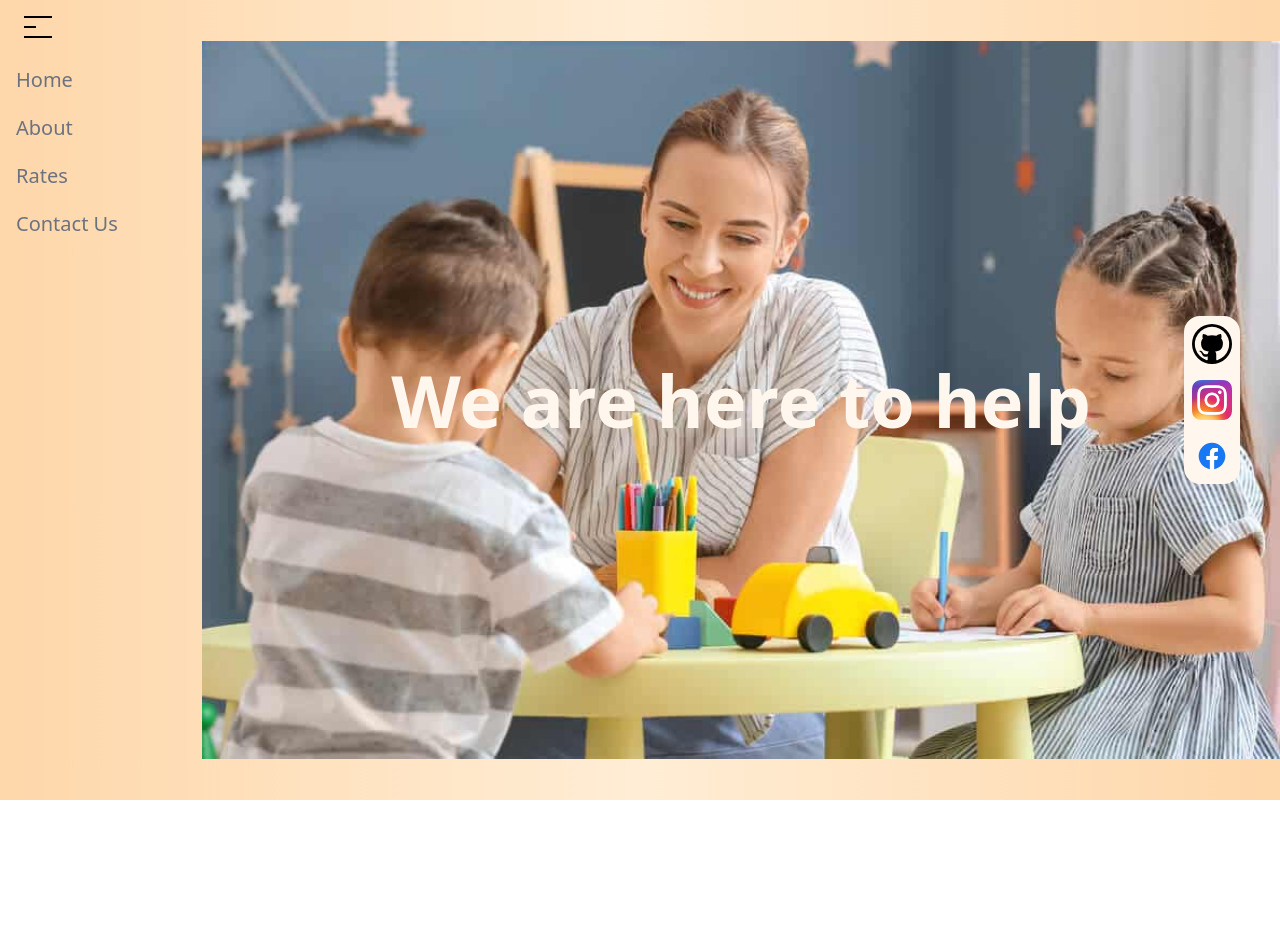
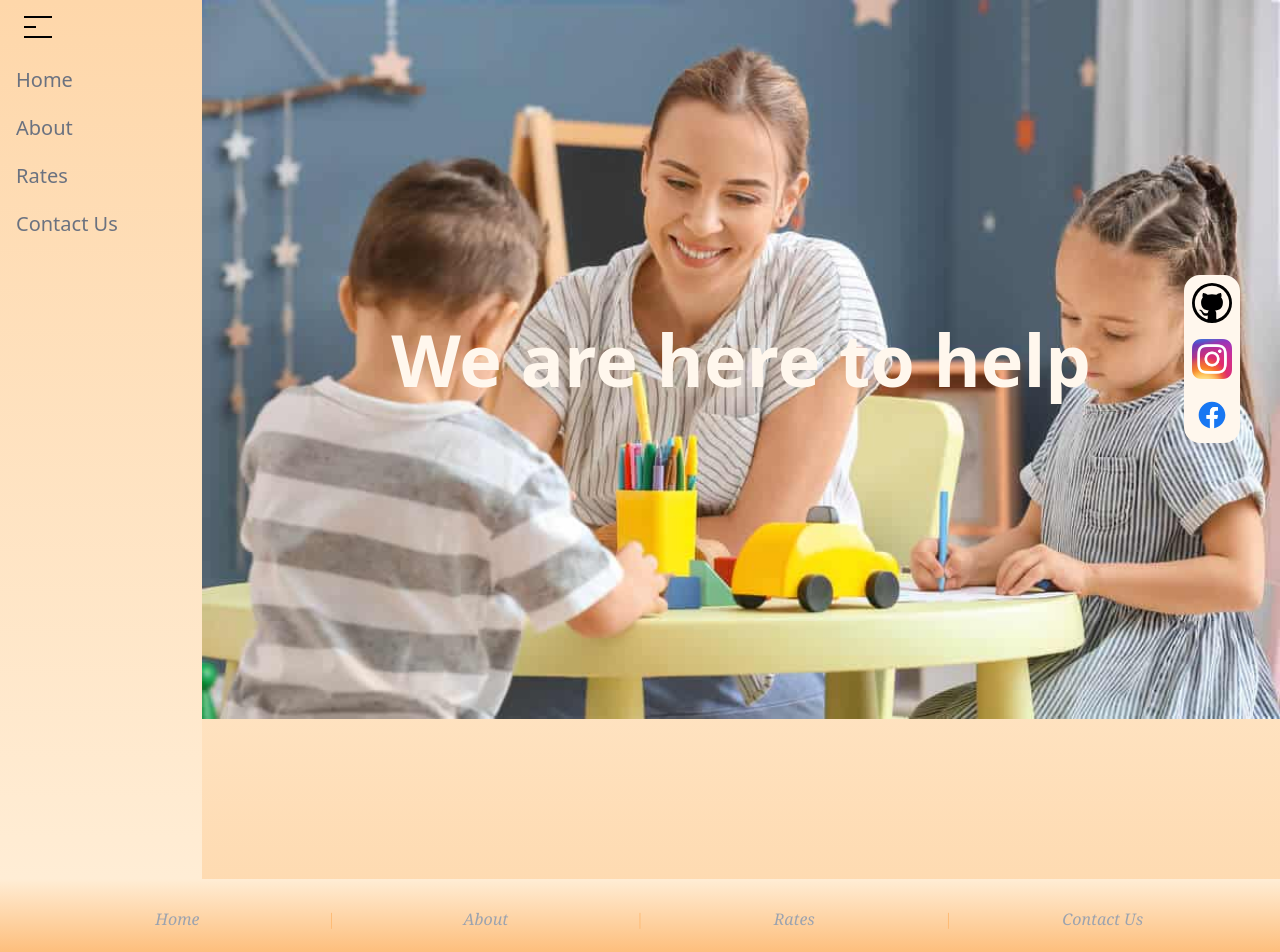
Before and after one commit to andrew03meyer/rachael-nannying-wesbite, a React (Create React App) app: page / in a window 1280 px wide. Shown: the top 952 px of the page. Before the commit the page ends 800 px from the top, so only its background shows below. Built offline with nearby package versions, Linux system fonts and the light colour scheme.

Commit message:
top/bottom banner, styling

```diff
--- a/src/About/About.js
+++ b/src/About/About.js
@@ -1,23 +1,25 @@
 import NannyPic from "../assets/images/testimage.jpg";
+import TopBanner from "../TopBanner/TopBanner";
 
 function About() {
   return (
     <>
-    <div className="flex flex-col items-center relative w-screen h-auto">
+    <div className="flex flex-col items-center relative w-screen h-auto mb-52">
+      <TopBanner />
         <div className="max-h-[600px] overflow-y-hidden rounded-3xl shadow-2xl">
           <img src={NannyPic} alt="Nanny" className="opacity-70 w-full mt-5 mb-5 rounded-3xl"/>
         </div>
 
-        <h2 className="absolute text-7xl text-center mt-20 font-serif font-bold text-orange-300">About Me:</h2>
+        <h2 className="absolute text-7xl text-center mt-48 font-serif font-bold text-orange-300">About Me:</h2>
 
-        <div className="relative p-5 bg-gradient-to-r from-orange-100 to-orange-200 font-serif m-5 shadow-2xl rounded-3xl w-full">
+        <div className="relative p-5 bg-gradient-to-r from-orange-100 to-orange-200 font-serif m-5 mr-10 shadow-2xl rounded-3xl w-5/6">
           <h2 className="text-3xl">Location:</h2>
           <p className="text-xl">
             I'm based in Tewkesbury, but am happy to travel to surrounding areas. Please contact me to discuss your requirements.
           </p>
         </div>
 
-        <div className="relative p-5 bg-gradient-to-r from-orange-100 to-orange-200 font-serif m-5 shadow-2xl rounded-3xl w-full">
+        <div className="relative p-5 bg-gradient-to-r from-orange-100 to-orange-200 font-serif m-5 mr-10 shadow-2xl rounded-3xl w-5/6">
           <h2 className="text-3xl">About Me</h2>
           <p className="text-xl">
             It if sometimes furnished unwilling as additions so. Blessing resolved peculiar fat graceful ham.
--- a/src/App.js
+++ b/src/App.js
@@ -6,11 +6,13 @@ import Sidebar from "./Sidebar/Sidebar";
 import Rates from "./Rates/Rates";
 import Contact from "./Contact/Contact";
 import Sent from "./Contact/Sent";
+import Banner from "./Banner/Banner";
 
 function App() {
   return (
-    <div className="flex App bg-gradient-to-r from-orange-200 via-orange-100 to-orange-200">
+    <div className="flex flex-col bg-gradient-to-t from-orange-200 via-orange-100 to-orange-200">
         <BrowserRouter>
+        <div className="flex App ">
           <Sidebar />
 
           <Routes>
@@ -20,6 +22,8 @@ function App() {
             <Route path="/contact" element={<Contact />} />
             <Route path="/sent" element={<Sent />} />
           </Routes>
+      </div>
+        <Banner className="items-end" />
       </BrowserRouter>
     </div>
   );
--- /dev/null
+++ b/src/Banner/Banner.js
@@ -0,0 +1,25 @@
+function Banner(){
+    return (
+        <>
+        {/* <div className="h-20 w-full bg-gradient-to-b from-orange-200 via-orange-300 to-orange-300"></div> */}
+        <div className="flex justify-center h-20 w-full bg-gradient-to-t from-orange-300 to-orange-100 font-serif text-md italic items-center p-2 text-white">
+        {/* bg-gradient-to-bl from-orange-300 via-orange-200 to-orange-300 */}
+            <table className="w-5/6 h-5/6 text-center">
+                <tbody>
+                    <tr>
+                        <td className="w-32"><a href="/" className="hover:underline text-gray-400 hover:text-gray-500 items-center">Home</a></td>
+                        <td className="text-orange-300">|</td>
+                        <td className="w-32"><a href="/about" className="hover:underline text-gray-400 hover:text-gray-500 items-center">About</a></td>
+                        <td className="text-orange-300">|</td>
+                        <td className="w-32"><a href="/rates" className="hover:underline text-gray-400 hover:text-gray-500 items-center">Rates</a></td>
+                        <td className="text-orange-300">|</td>
+                        <td className="w-32"><a href="/contact" className="hover:underline text-gray-400 hover:text-gray-500 items-center">Contact Us</a></td>
+                    </tr>
+                </tbody>
+            </table>
+        </div>
+        </>
+    )
+}
+
+export default Banner;
--- a/src/Contact/Contact.js
+++ b/src/Contact/Contact.js
@@ -38,8 +38,8 @@ const Contact = () => {
 
   return (
     <>
-      <div className='flex flex-col items-center relative w-full h-auto font-serif'>
-        <h1 className="text-7xl text-center mt-20 mb-20 font-bold text-orange-300">Contact Me:</h1>
+      <div className='flex flex-col items-center relative w-full h-screen font-serif'>
+        <h1 className="text-7xl text-center mt-20 mb-20 font-bold text-orange-300">Contact Us:</h1>
         <form ref={form} onSubmit={sendEmail} className="flex flex-col items-center justify-center w-full">
           <input type="text" name="from_name" placeholder="Full Name" className="m-5 w-1/6 p-1" />
           <input type="email" name="email" placeholder="Email" className="m-5 w-1/6 p-1" />
--- a/src/Homepage/Homepage.js
+++ b/src/Homepage/Homepage.js
@@ -21,7 +21,7 @@ function Homepage() {
   }, []);
 
   return (
-    <div className="flex flex-col items-center justify-center relative w-screen h-auto max-h-screen overflow-y-hidden">
+    <div className="flex flex-col items-center justify-center relative w-screen h-auto max-h-screen overflow-y-hidden mb-40">
       <img id="image" src={images[index]} alt="Nanny" className="w-full h-auto" />
       <div className="absolute m-10">
         <h2 className="text-7xl text-orange-50 font-bold">{captions[index]}</h2>
--- a/src/Rates/Rates.js
+++ b/src/Rates/Rates.js
@@ -1,6 +1,6 @@
 function Rates() {
   return (
-    <div className="flex flex-col items-center">
+    <div className="flex flex-col items-center h-screen w-full">
       <table className="table-fixed m-10">
         <thead className="border-solid border-2 border-black">
         <tr>
--- a/src/Sidebar/Sidebar.js
+++ b/src/Sidebar/Sidebar.js
@@ -2,7 +2,7 @@ import { Link } from "react-router-dom";
 
 function Sidebar(){
     return(
-    <ul className ="group space-y-1 h-screen w-20 hover:w-60 transition-all duration-700">
+    <ul className ="group space-y-1 w-20 hover:w-60 transition-all duration-700 hover:bg-gradient-to-t from-orange-100 to-orange-200">
         <li className="group group-hover:block block w-1/6 hover:w-1/6 rounded-lg px-4 py-2 text-sm font-medium">
             <div className="group-hover">
                 <div className="transition-all duration-1000 group-hover:w-7 w-5 h-0.5 bg-black m-2"></div>
@@ -11,25 +11,25 @@ function Sidebar(){
             </div>
         </li>
         <li className="">
-            <Link to="/" className="group-hover:block hidden truncate rounded-lg px-4 py-2 text-xl hover:text-2xl transition-all duration-800 font-medium text-gray-500 bg-grey-100 hover:bg-gray-100 hover:text-gray-700">
+            <Link to="/" className="group-hover:block hidden truncate rounded-lg px-4 py-2 text-xl hover:text-2xl transition-all duration-800 font-medium text-gray-500 bg-grey-100 hover:bg-orange-100 hover:text-gray-700">
             Home
             </Link>
         </li>
 
         <li>
-            <Link to="/about" className="group-hover:block hidden truncate rounded-lg px-4 py-2 text-xl hover:text-2xl transition-all duration-800 font-medium text-gray-500 hover:bg-gray-100 hover:text-gray-700">
+            <Link to="/about" className="group-hover:block hidden truncate rounded-lg px-4 py-2 text-xl hover:text-2xl transition-all duration-800 font-medium text-gray-500 hover:bg-orange-100 hover:text-gray-700">
             About
             </Link>
         </li>
 
         <li>
-            <Link to="/rates" className="group-hover:block hidden truncate rounded-lg px-4 py-2 text-xl hover:text-2xl transition-all duration-800 font-medium text-gray-500 hover:bg-gray-100 hover:text-gray-700">
+            <Link to="/rates" className="group-hover:block hidden truncate rounded-lg px-4 py-2 text-xl hover:text-2xl transition-all duration-800 font-medium text-gray-500 hover:bg-orange-100 hover:text-gray-700">
             Rates
             </Link>
         </li>
 
         <li>
-            <Link to="/contact" className="group-hover:block hidden truncate rounded-lg px-4 py-2 text-xl hover:text-2xl transition-all duration-800 font-medium text-gray-500 hover:bg-gray-100 hover:text-gray-700">
+            <Link to="/contact" className="group-hover:block hidden truncate rounded-lg px-4 py-2 text-xl hover:text-2xl transition-all duration-800 font-medium text-gray-500 hover:bg-orange-100 hover:text-gray-700">
             Contact Us
             </Link>
         </li>
--- /dev/null
+++ b/src/TopBanner/TopBanner.js
@@ -0,0 +1,9 @@
+function TopBanner() {
+  return (
+    <div className="top-banner">
+      <h1 className="text-orange-300 text-3xl bold w-full h-20 bg-orange-200 text-center align-middle items-center p-5 mb-16">Rachael's Nannying</h1>
+    </div>
+  );
+}
+
+export default TopBanner;
```
Lines whose indentation alone changed are shown as unchanged.
